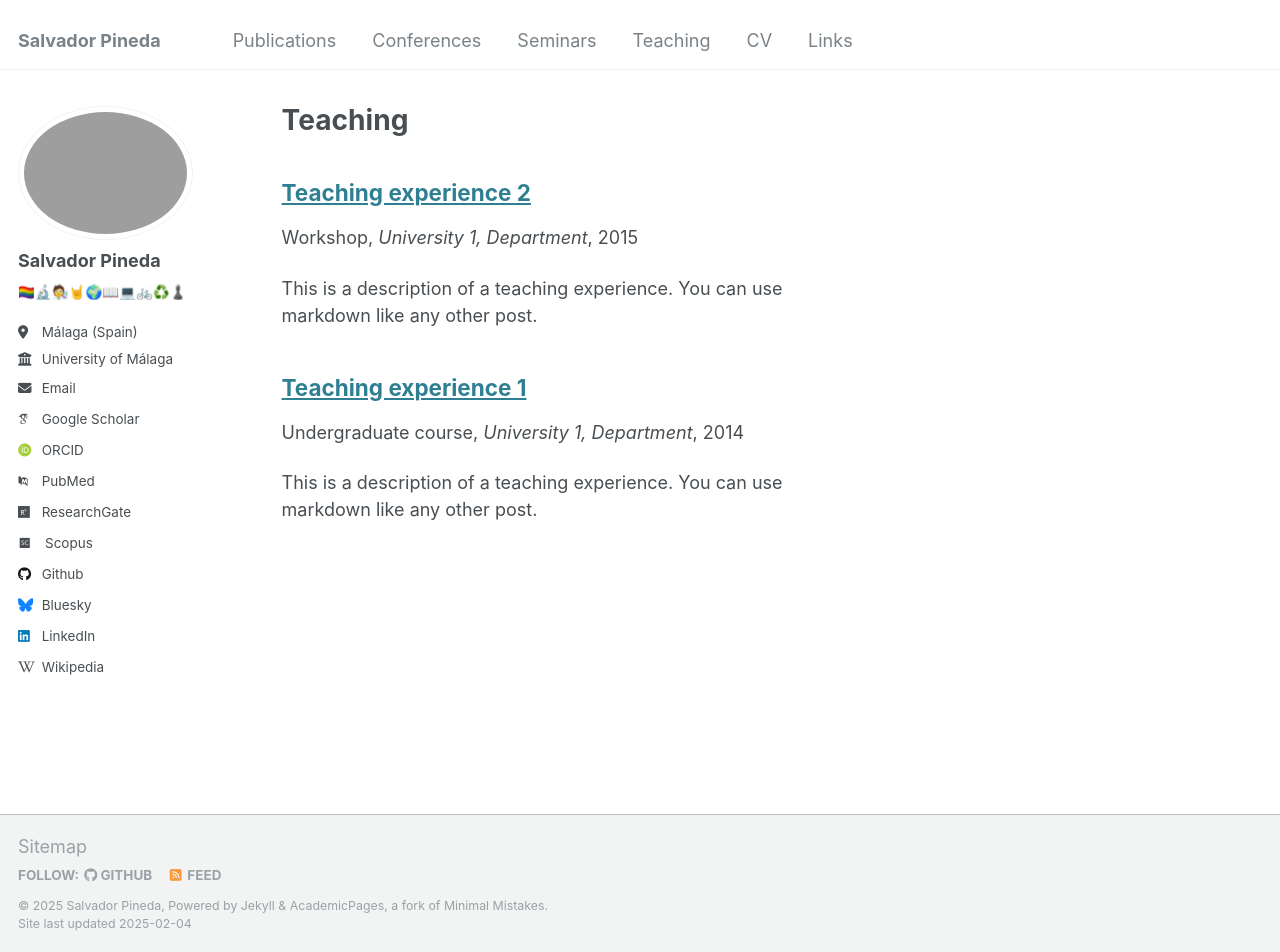
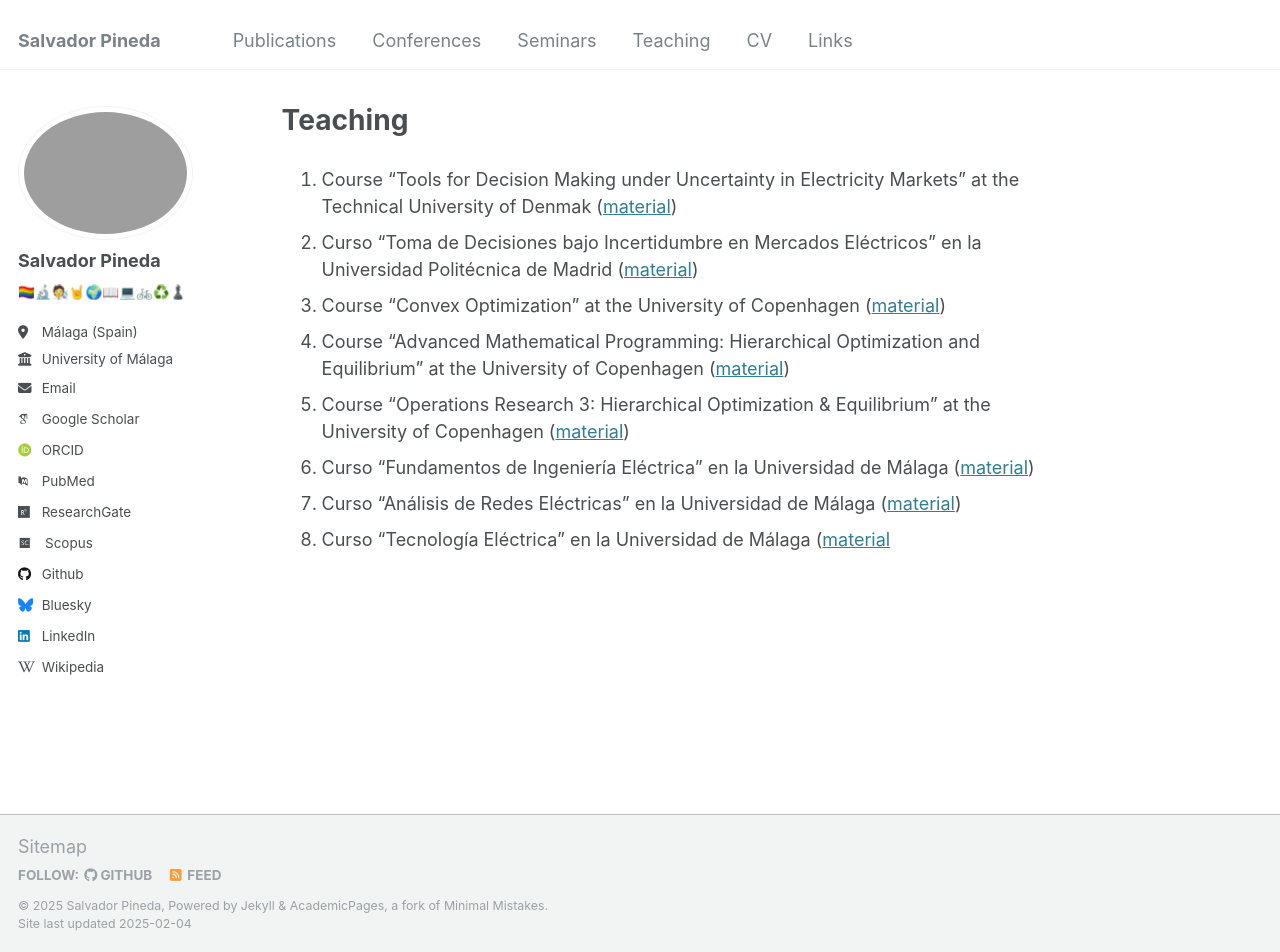
Before and after one commit to salvapineda/salvapineda.github.io, a Jekyll site: the page built from _pages/teaching.md, in a window 1280 px wide and 952 px high. Built offline with Jekyll 4.4.1, drawn with Linux system fonts in a browser that asks for light colours; some web fonts are replaced.

Commit message:
fix teaching

```diff
--- /dev/null
+++ b/_pages/teaching.md
@@ -0,0 +1,14 @@
+---
+permalink: /teaching/
+title: "Teaching"
+author_profile: true
+---
+
+1. Course "Tools for Decision Making under Uncertainty in Electricity Markets" at the Technical University of Denmak ([material](https://github.com/salvapineda/website/blob/main/Teaching%20Material/DecisionMaking.7z))
+1. Curso "Toma de Decisiones bajo Incertidumbre en Mercados Eléctricos" en la Universidad Politécnica de Madrid ([material](https://github.com/salvapineda/website/blob/main/Teaching%20Material/TomaDecisiones.7z))
+1. Course "Convex Optimization" at the University of Copenhagen ([material](https://github.com/salvapineda/website/blob/main/Teaching%20Material/ConvexOptimization.7z))
+1. Course "Advanced Mathematical Programming: Hierarchical Optimization and Equilibrium" at the University of Copenhagen ([material](https://github.com/salvapineda/website/blob/main/Teaching%20Material/AdvancedMathematicalProgramming.7z))
+1. Course "Operations Research 3: Hierarchical Optimization & Equilibrium" at the University of Copenhagen ([material](https://github.com/salvapineda/website/blob/main/Teaching%20Material/OperationsResearch3.7z))
+1. Curso "Fundamentos de Ingeniería Eléctrica" en la Universidad de Málaga ([material](https://github.com/salvapineda/website/blob/main/Teaching%20Material/FundamentosIngenieriaElectrica.7z))
+1. Curso "Análisis de Redes Eléctricas" en la Universidad de Málaga ([material](https://github.com/salvapineda/website/blob/main/Teaching%20Material/AnalisisRedesElectricas.7z))
+1. Curso "Tecnología Eléctrica" en la Universidad de Málaga ([material](https://github.com/salvapineda/website/blob/main/Teaching%20Material/TecnologiaElectrica.7z)
--- a/_pages/teaching.html
+++ b/_pages/teaching_old.html
@@ -1,7 +1,7 @@
 ---
 layout: archive
-title: "Teaching"
-permalink: /teaching/
+title: "Teaching_old"
+permalink: /teaching_old/
 author_profile: true
 ---
 
```
